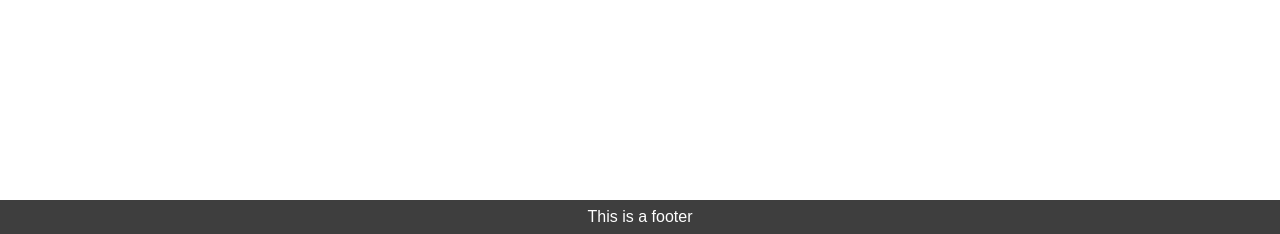
After one commit to Dutch-Raptor/Script-PHP-shoppingList, a PHP site: template views/components/footer.view.php in a window 1280 px wide. The commit adds this page. Shown: the part 566-800 px from the top of the page. Run offline with PHP 8.4, Linux system fonts and the light colour scheme; the template is opened without the code that fills it, so the values that code supplies are empty.

Commit message:
Feat: add footer

```diff
--- a/static/css/style.css
+++ b/static/css/style.css
@@ -7,6 +7,19 @@ body {
 	font-family: sans-serif;
 	margin: 0;
 	padding: 0;
+}
+
+footer {
+    position: absolute;
+    bottom: 0;
+    width: 100%;
+    text-align: center;
+    display: flex;
+    justify-content: center;
+
+    background-color: #3e3e3e;
+    color: #fefefe;
+    padding: 0.5rem 0;
 }
 
 th {
--- /dev/null
+++ b/views/components/footer.view.php
@@ -0,0 +1,3 @@
+<footer>
+    This is a footer
+</footer>
```
